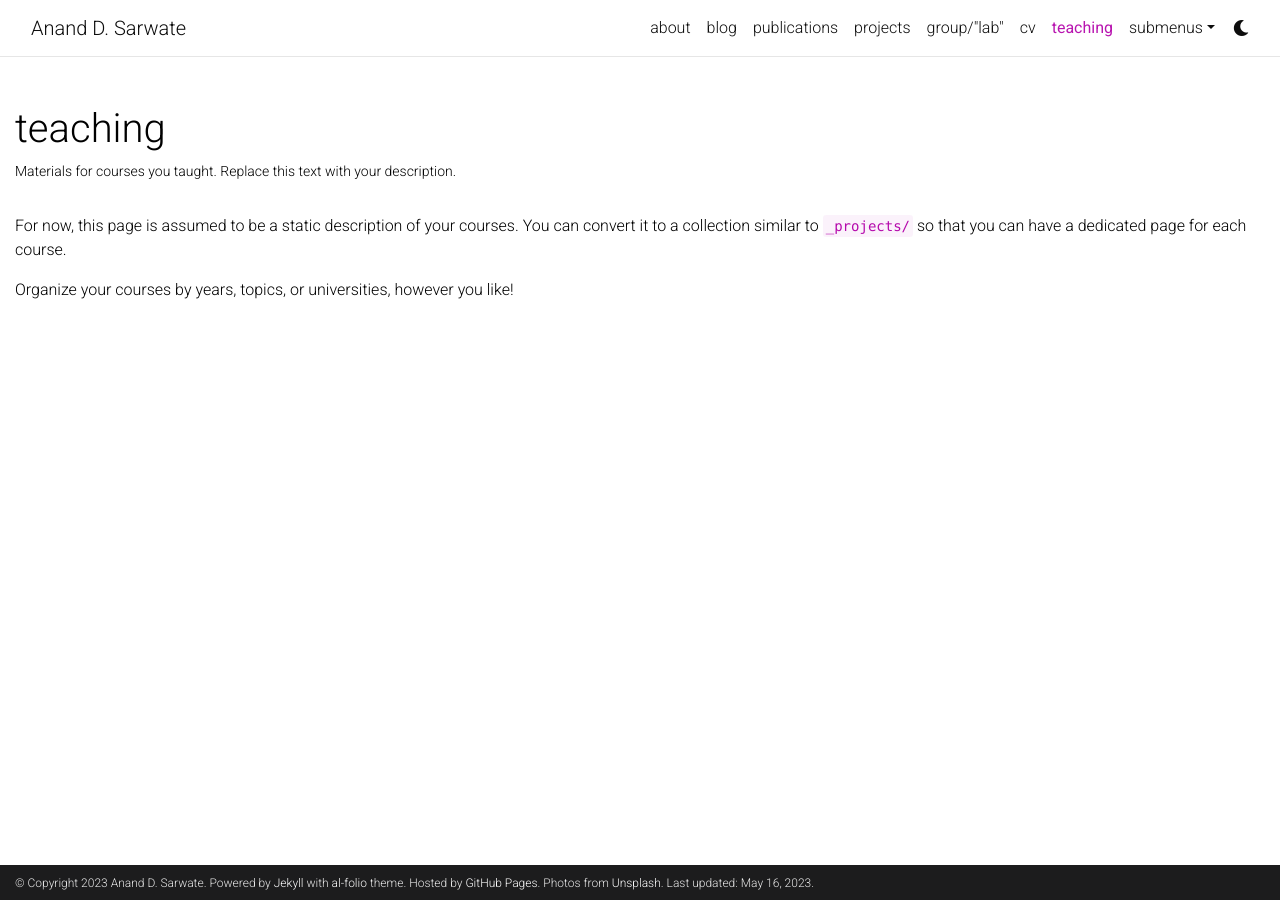
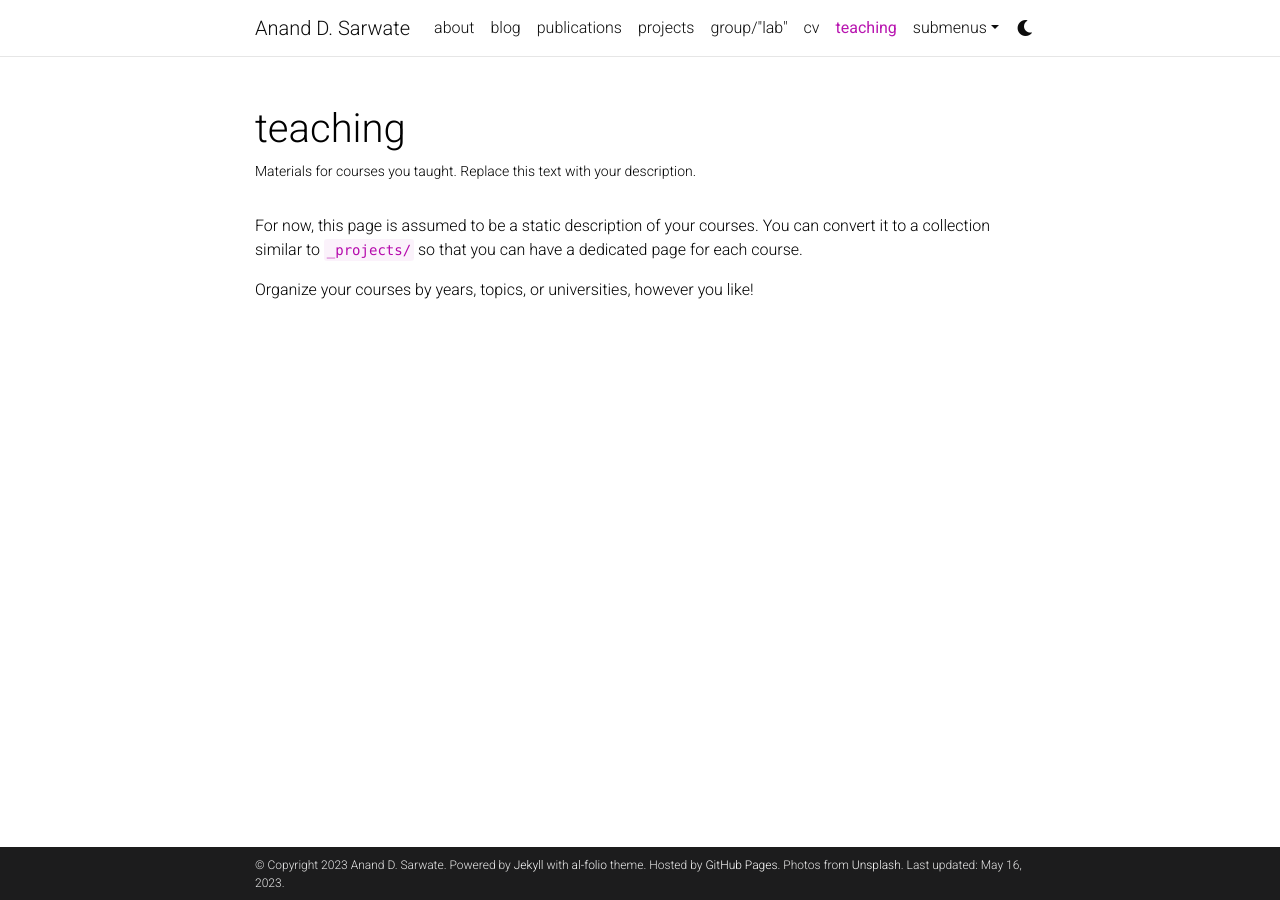
Before and after one commit to adsarwate/adsarwate.github.io, a Jekyll site: the page built from _pages/teaching.md, in a window 1280 px wide. Built offline with Jekyll 4.4.1, drawn with Linux system fonts in a browser that asks for light colours; full-size pictures stand in for the smaller copies a plugin makes; comment, search, counter and statistics services are not loaded; a style sheet for code colours, icons or effects is not loaded.

Commit message:
Update _variables.scss
narrowing a bit

```diff
--- a/_sass/_variables.scss
+++ b/_sass/_variables.scss
@@ -38,4 +38,4 @@ $code-bg-color-light:     rgba($purple-color, 0.05);
 $code-bg-color-dark:      #2c3237 !default;
 
 // make wider screens
-$max-content-width: 2000px;
+$max-content-width: 800px;
```
